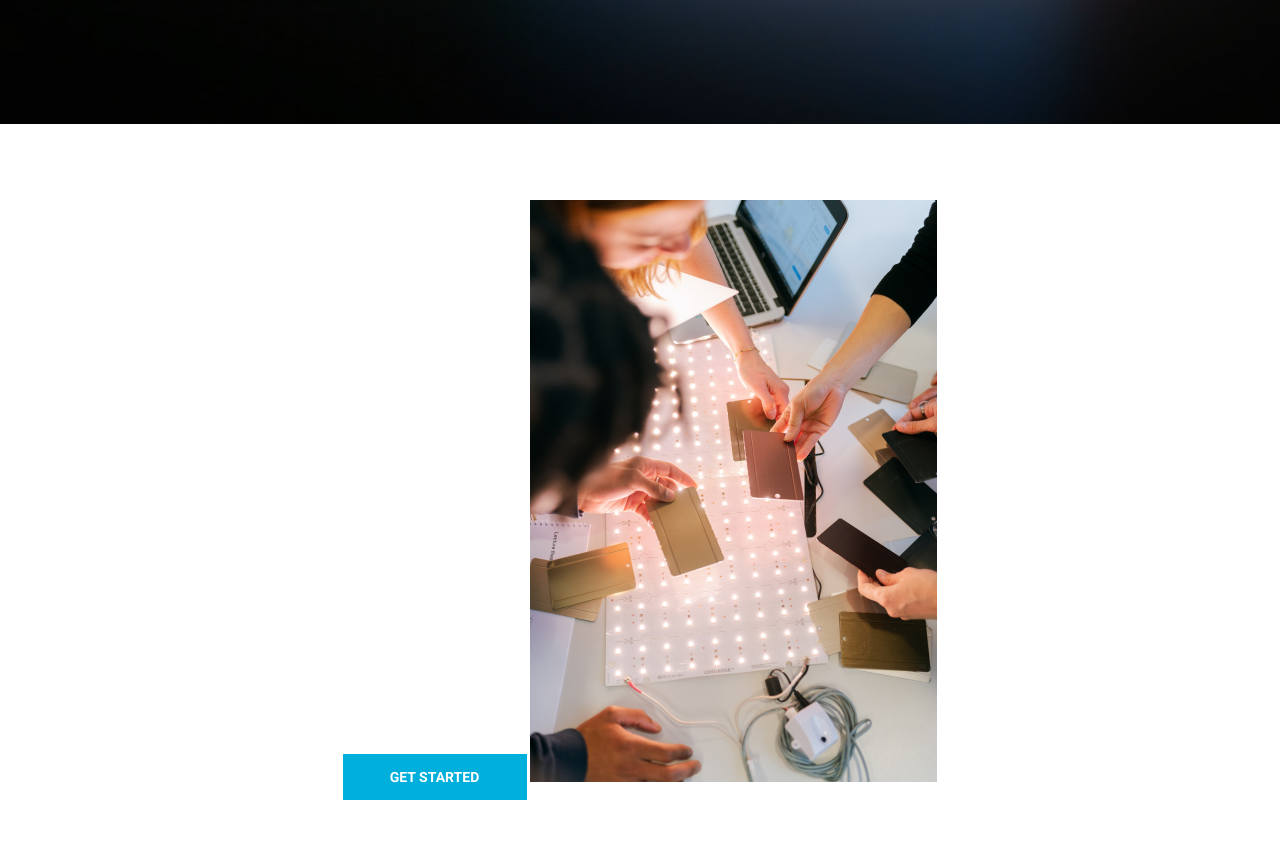
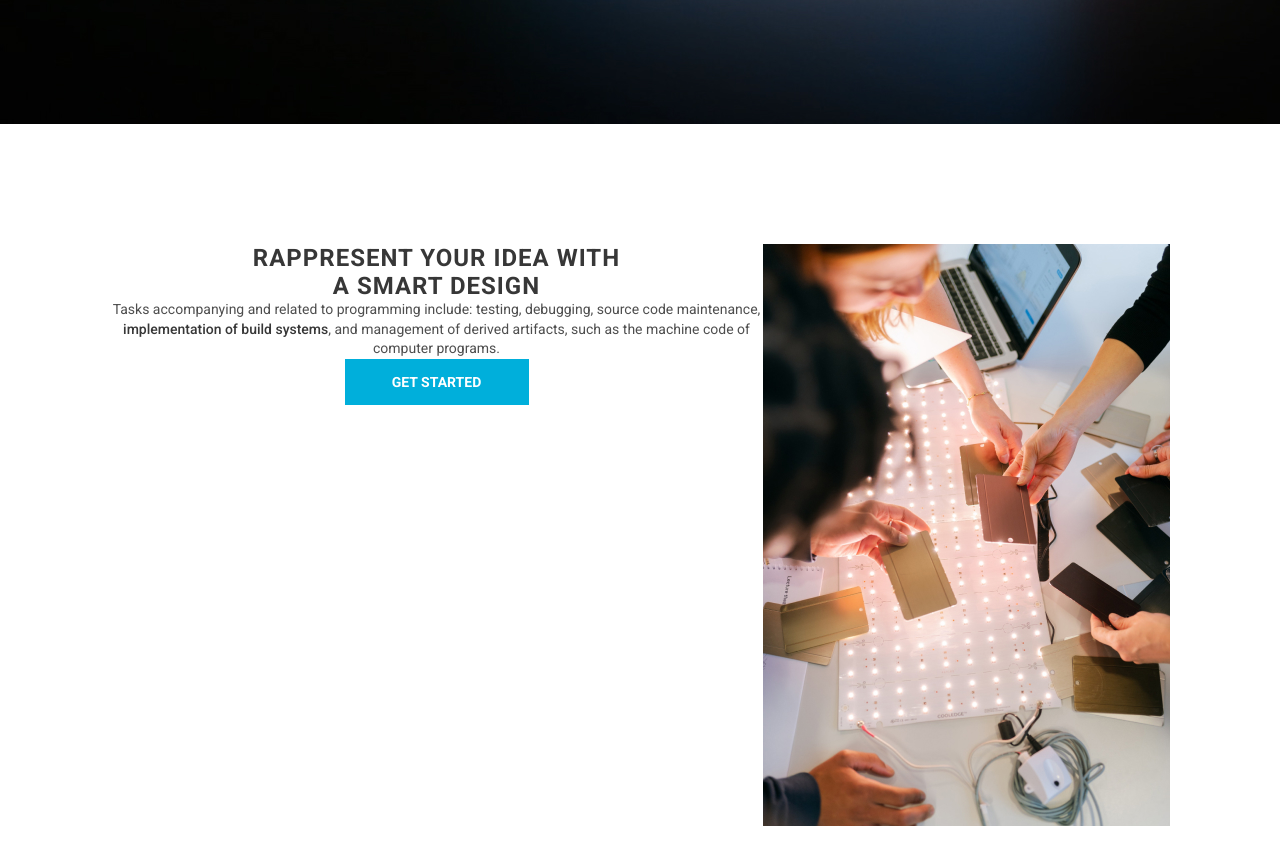
Before and after one commit to confesssa/webdev, a plain HTML site: page index.html in a window 1280 px wide. Shown: the part 620-1484 px from the top of the page. Before the commit the page ends 1420 px from the top, so only its background shows below. Drawn offline with Linux system fonts and the light colour scheme.

Commit message:
feat: add styles for section Rappresent

```diff
--- a/index.html
+++ b/index.html
@@ -40,10 +40,12 @@
   </div>
   <section class="rappresent">
     <div class="content rappresent_content">
-      <p>Rappresent your idea with <br> a smart Design</p>
-      <p>Tasks accompanying and related to programming include: testing, debugging, source code maintenance, implementation of build systems, and management of derived artifacts, such as the machine code of computer programs.</p>
-      <button class="button">get started</button>
-      <img src="./Assets/rappresent/presentation.jpg" alt="picture">
+      <div class="rappresent_information">
+        <p class="section-title">Rappresent your idea with <br> a smart Design</p>
+        <p class="section-text">Tasks accompanying and related to programming include: testing, debugging, source code maintenance, <span class='section-text-accent'>implementation of build systems</span>, and management of derived artifacts, such as the machine code of computer programs.</p>
+        <button class="button">get started</button>
+      </div>
+      <img class="rappresent_image" src="./Assets/rappresent/presentation.jpg" alt="picture">
     </div>
   </section>
 </body>
--- a/style.css
+++ b/style.css
@@ -3,6 +3,7 @@
   padding: 0;
   font-family: Roboto;
   color: #FFFFFF;
+  font-weight: normal;
   text-align: center;
 }
 
@@ -117,3 +118,35 @@ ul li {
   height: 25px;
   opacity: 0.7;
 }
+
+/* RAPPRESENT */
+.rappresent_content {
+  display: flex;
+  /* flex-direction: column; */
+  justify-content: space-between;
+  margin-top: 120px;
+  margin-bottom: 140px;
+}
+.section-title {
+  font-size: 24px;
+  font-weight: bold;
+  line-height: 28px;
+  letter-spacing: 1px;
+  text-transform: uppercase;
+  color: #373737;
+}
+
+.section-text {
+  font-size: 14px;
+  line-height: 140%;
+  color: #4E4E4E;
+}
+
+.section-text-accent {
+  font-weight: 500;
+  color: #373737;
+}
+
+.rappresent_image {
+
+}
```
